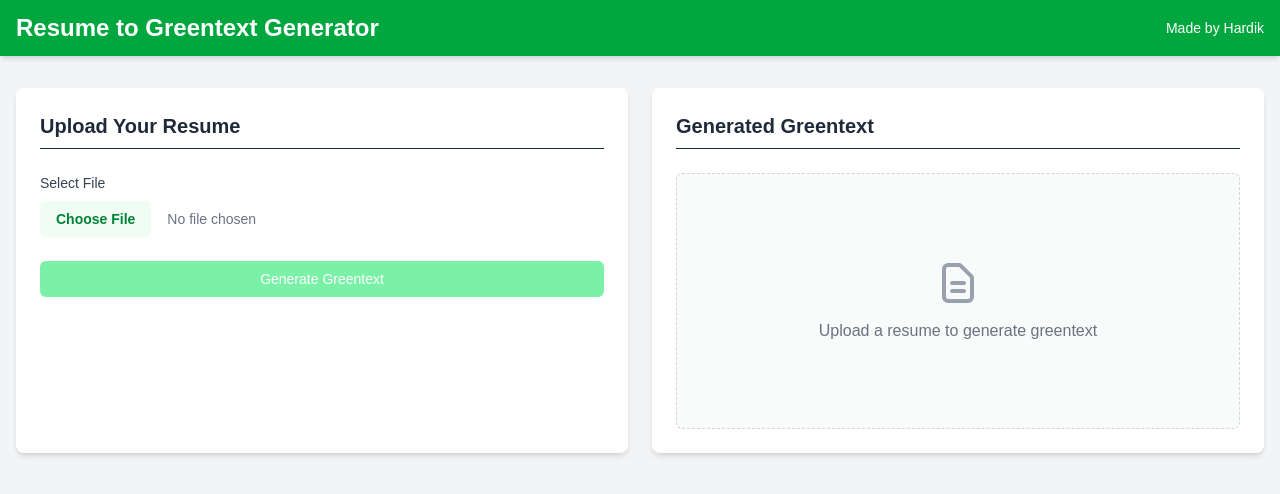
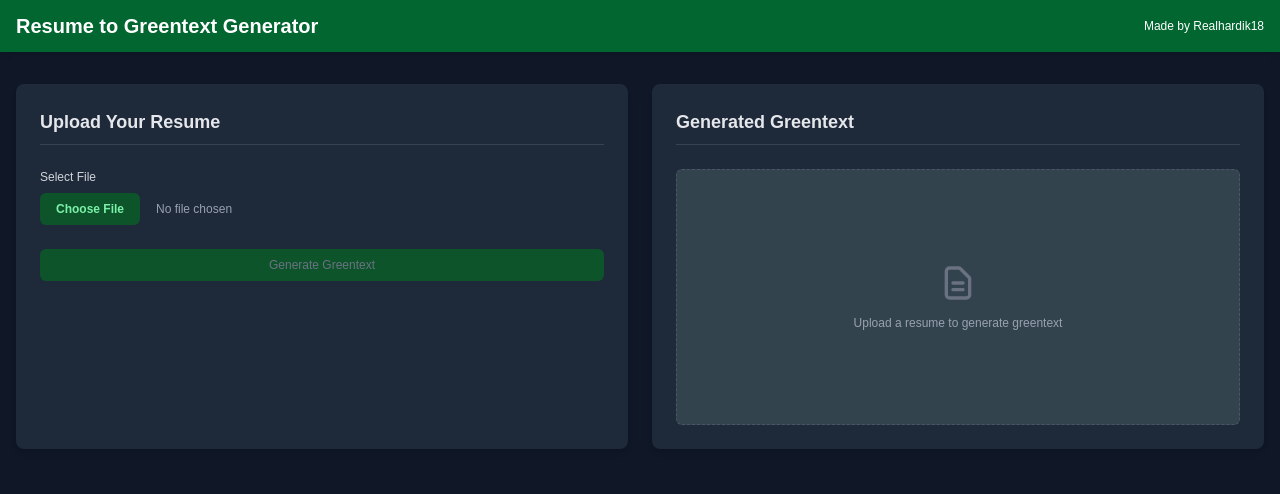
Before and after one commit to realhardik18/resume-to-green-text, a Next.js app: page / in a window 1280 px wide. Shown: the top 494 px of the page. Built offline with nearby package versions, Linux system fonts and the light colour scheme.

Commit message:
new theme

```diff
--- a/app/page.jsx
+++ b/app/page.jsx
@@ -1,6 +1,7 @@
 'use client'
 import React, { useState, useEffect } from 'react';
 import { motion } from 'framer-motion';
+import Link from 'next/link';
 
 const App = () => {
   const [file, setFile] = useState(null);
@@ -67,17 +68,17 @@ const App = () => {
   };
 
   return (
-    <div className="min-h-screen bg-gray-100">
+    <div className="min-h-screen bg-gray-900 text-gray-300 text-sm">
       {/* Navbar */}
       <motion.nav
-        className="bg-green-600 text-white shadow-md"
+        className="bg-green-800 text-white shadow-md"
         initial={{ y: -100 }}
         animate={{ y: 0 }}
         transition={{ type: "spring", stiffness: 100 }}
       >
         <div className="container mx-auto px-4 py-3 flex justify-between items-center">
           <motion.h1
-            className="text-2xl font-bold"
+            className="text-xl font-bold"
             initial={{ opacity: 0 }}
             animate={{ opacity: 1 }}
             transition={{ delay: 0.2 }}
@@ -85,12 +86,14 @@ const App = () => {
             Resume to Greentext Generator
           </motion.h1>
           <motion.div
-            className="text-sm font-light"
+            className="text-xs font-light"
             initial={{ opacity: 0 }}
             animate={{ opacity: 1 }}
             transition={{ delay: 0.4 }}
           >
-            Made by Hardik
+            <Link href='https://x.com/realhardik18'>
+            Made by Realhardik18
+            </Link>
           </motion.div>
         </div>
       </motion.nav>
@@ -100,15 +103,15 @@ const App = () => {
         <div className="flex flex-col md:flex-row gap-6">
           {/* Left side - Upload Section */}
           <motion.div
-            className="md:w-1/2 bg-white rounded-lg shadow-md p-6"
+            className="md:w-1/2 bg-gray-800 rounded-lg shadow-md p-6"
             initial={{ x: -50, opacity: 0 }}
             animate={{ x: 0, opacity: 1 }}
             transition={{ duration: 0.5 }}
           >
-            <h2 className="mb-6 text-xl font-bold text-gray-800 border-b pb-2">Upload Your Resume</h2>
+            <h2 className="mb-6 text-lg font-bold text-gray-200 border-b border-gray-700 pb-2">Upload Your Resume</h2>
 
             <div className="mb-6">
-              <label className="block mb-2 text-sm font-medium text-gray-700">
+              <label className="block mb-2 text-xs font-medium text-gray-300">
                 Select File
               </label>
               <motion.div
@@ -118,7 +121,7 @@ const App = () => {
                 <input
                   type="file"
                   onChange={handleFileChange}
-                  className="block w-full text-sm text-gray-500 file:mr-4 file:py-2 file:px-4 file:rounded-md file:border-0 file:text-sm file:font-semibold file:bg-green-50 file:text-green-700 hover:file:bg-green-100 cursor-pointer"
+                  className="block w-full text-xs text-gray-400 file:mr-4 file:py-2 file:px-4 file:rounded-md file:border-0 file:text-xs file:font-semibold file:bg-green-900 file:text-green-300 hover:file:bg-green-800 cursor-pointer"
                 />
               </motion.div>
             </div>
@@ -126,13 +129,13 @@ const App = () => {
             <motion.button
               onClick={handleUpload}
               disabled={isUploading || !file}
-              className="w-full px-4 py-2 text-sm font-medium text-white bg-green-600 rounded-md hover:bg-green-700 focus:outline-none focus:ring-2 focus:ring-offset-2 focus:ring-green-500 disabled:bg-green-300 transition-colors duration-200"
+              className="w-full px-4 py-2 text-xs font-medium text-white bg-green-700 rounded-md hover:bg-green-600 focus:outline-none focus:ring-2 focus:ring-offset-2 focus:ring-green-500 disabled:bg-green-900 disabled:text-gray-500 transition-colors duration-200"
               whileHover={{ scale: 1.05 }}
               whileTap={{ scale: 0.95 }}
             >
               {isUploading ? (
                 <div className="flex items-center justify-center">
-                  <svg className="animate-spin -ml-1 mr-3 h-5 w-5 text-white" xmlns="http://www.w3.org/2000/svg" fill="none" viewBox="0 0 24 24">
+                  <svg className="animate-spin -ml-1 mr-3 h-4 w-4 text-white" xmlns="http://www.w3.org/2000/svg" fill="none" viewBox="0 0 24 24">
                     <circle className="opacity-25" cx="12" cy="12" r="10" stroke="currentColor" strokeWidth="4"></circle>
                     <path className="opacity-75" fill="currentColor" d="M4 12a8 8 0 018-8V0C5.373 0 0 5.373 0 12h4zm2 5.291A7.962 7.962 0 014 12H0c0 3.042 1.135 5.824 3 7.938l3-2.647z"></path>
                   </svg>
@@ -143,7 +146,7 @@ const App = () => {
 
             {error && (
               <motion.div
-                className="p-3 mt-4 text-sm text-red-700 bg-red-100 rounded-md"
+                className="p-3 mt-4 text-xs text-red-300 bg-red-900 rounded-md"
                 initial={{ opacity: 0, y: 20 }}
                 animate={{ opacity: 1, y: 0 }}
                 transition={{ duration: 0.3 }}
@@ -154,33 +157,33 @@ const App = () => {
 
             {file && (
               <motion.div
-                className="mt-4 p-3 bg-gray-50 rounded-md border border-gray-200"
+                className="mt-4 p-3 bg-gray-700 rounded-md border border-gray-600"
                 initial={{ opacity: 0 }}
                 animate={{ opacity: 1 }}
                 transition={{ delay: 0.2 }}
               >
-                <p className="text-sm text-gray-600">Selected file: <span className="font-medium">{file.name}</span></p>
+                <p className="text-xs text-gray-300">Selected file: <span className="font-medium">{file.name}</span></p>
               </motion.div>
             )}
           </motion.div>
 
           {/* Right side - Output */}
           <motion.div
-            className="md:w-1/2 bg-white rounded-lg shadow-md p-6"
+            className="md:w-1/2 bg-gray-800 rounded-lg shadow-md p-6"
             initial={{ x: 50, opacity: 0 }}
             animate={{ x: 0, opacity: 1 }}
             transition={{ duration: 0.5, delay: 0.2 }}
           >
-            <h2 className="mb-6 text-xl font-bold text-gray-800 border-b pb-2">Generated Greentext</h2>
+            <h2 className="mb-6 text-lg font-bold text-gray-200 border-b border-gray-700 pb-2">Generated Greentext</h2>
 
             {result ? (
               <motion.div
-                className="p-4 bg-green-50 rounded-md border border-green-200 h-64 overflow-auto"
+                className="p-4 bg-gray-700 rounded-md border border-green-800 h-64 overflow-auto"
                 initial={{ opacity: 0 }}
                 animate={{ opacity: 1 }}
                 transition={{ duration: 0.5 }}
               >
-                <div className="text-green-700 font-mono whitespace-pre-wrap">
+                <div className="text-green-400 font-mono whitespace-pre-wrap text-xs">
                   {Array.isArray(result) ? (
                     // Handle array of objects
                     result.map((item, index) => (
@@ -213,16 +216,16 @@ const App = () => {
               </motion.div>
             ) : (
               <motion.div
-                className="flex flex-col items-center justify-center h-64 bg-gray-50 rounded-md border border-dashed border-gray-300"
+                className="flex flex-col items-center justify-center h-64 bg-gray-700 rounded-md border border-dashed border-gray-600"
                 animate={{
-                  backgroundColor: ["#f9fafb", "#f0fdf4", "#f9fafb"],
+                  backgroundColor: ["#374151", "#064e3b", "#374151"],
                   transition: { duration: 3, repeat: Infinity }
                 }}
               >
-                <svg className="w-12 h-12 text-gray-400 mb-3" fill="none" stroke="currentColor" viewBox="0 0 24 24" xmlns="http://www.w3.org/2000/svg">
+                <svg className="w-10 h-10 text-gray-500 mb-3" fill="none" stroke="currentColor" viewBox="0 0 24 24" xmlns="http://www.w3.org/2000/svg">
                   <path strokeLinecap="round" strokeLinejoin="round" strokeWidth="2" d="M9 12h6m-6 4h6m2 5H7a2 2 0 01-2-2V5a2 2 0 012-2h5.586a1 1 0 01.707.293l5.414 5.414a1 1 0 01.293.707V19a2 2 0 01-2 2z"></path>
                 </svg>
-                <p className="text-gray-500 text-center">Upload a resume to generate greentext</p>
+                <p className="text-gray-400 text-center text-xs">Upload a resume to generate greentext</p>
               </motion.div>
             )}
 
@@ -245,7 +248,7 @@ const App = () => {
                     }
                     navigator.clipboard.writeText(textToCopy);
                   }}
-                  className="px-3 py-1 text-xs font-medium text-green-700 bg-green-100 rounded-md hover:bg-green-200 focus:outline-none focus:ring-2 focus:ring-green-500 transition-colors duration-200"
+                  className="px-3 py-1 text-xs font-medium text-green-300 bg-green-900 rounded-md hover:bg-green-800 focus:outline-none focus:ring-2 focus:ring-green-700 transition-colors duration-200"
                 >
                   Copy to clipboard
                 </button>
```
